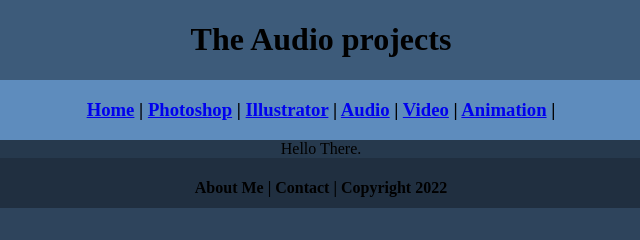
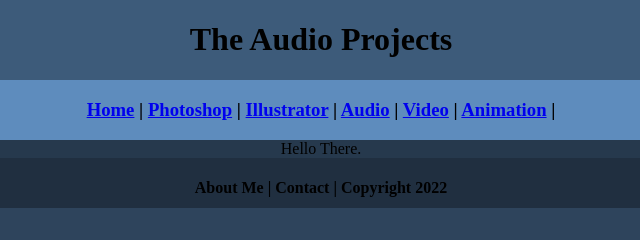
Before and after one commit to Northern-Finland/thedigitalmediaportfolio, a plain HTML site: page audio/index.html in a window 1280 px wide. Shown: the full height of the page, 319-959 px from the left. Drawn offline with Linux system fonts and the light colour scheme.

Commit message:
Update index.html

```diff
--- a/audio/index.html
+++ b/audio/index.html
@@ -9,7 +9,7 @@
 <body>
 <div class="container">
   <div class="header">
-  	<h1>The Audio projects</h1>
+  	<h1>The Audio Projects</h1>
   </div>
   <div class="nav">
     <h3> <a href="../index.html">Home</a> | <a href="../raster/index.html">Photoshop</a> | <a href="../vector/index.html">Illustrator</a> | <a href="audio/index.html">Audio</a> | <a href="../video/index.html">Video</a> | <a href="../animation/index.html">Animation</a> |  </h3>
```
